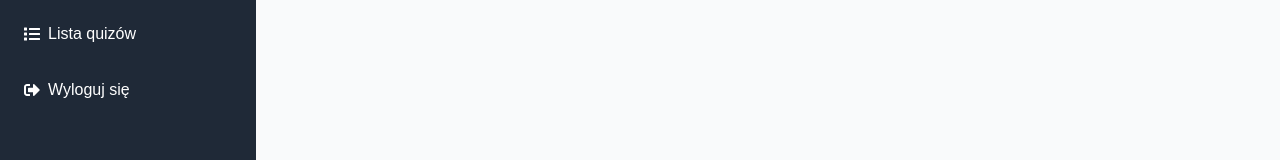
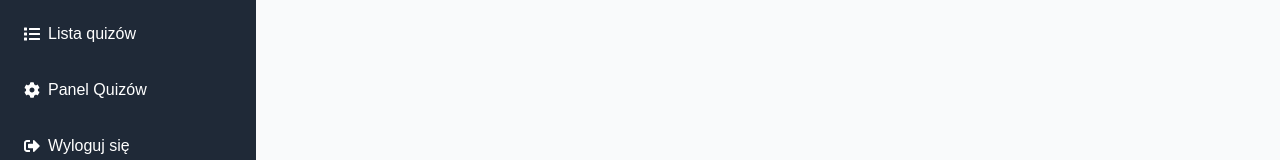
Before and after one commit to matek10000/quiz-app, a Next.js app: page / in a window 1280 px wide. Shown: the part 158-318 px from the top of the page. Built offline with nearby package versions, Linux system fonts and the light colour scheme; no server answers; sample sign-in values are in the browser's storage.

Commit message:
Dodanie do Sidebaru panelu quizzów

```diff
--- a/app/components/user/SidebarMenu.js
+++ b/app/components/user/SidebarMenu.js
@@ -1,7 +1,7 @@
 'use client';
 
 import { useAuth } from '@/app/lib/AuthContext'; // Hook do zarządzania stanem użytkownika
-import { FaUser, FaSignInAlt, FaSignOutAlt, FaHome, FaUserEdit, FaList } from 'react-icons/fa';
+import { FaUser, FaSignInAlt, FaSignOutAlt, FaHome, FaUserEdit, FaList, FaCog } from 'react-icons/fa';
 import Link from 'next/link';
 import UserMenu from './UserMenu'; // Komponent użytkownika z dynamicznym zdjęciem profilowym
 
@@ -26,6 +26,10 @@ export default function SidebarMenu() {
             <Link href="/quizzes" className="flex items-center gap-2 hover:bg-gray-700 p-2 rounded">
               <FaList />
               <span>Lista quizów</span>
+            </Link>
+            <Link href="/quizzes/panel" className="flex items-center gap-2 hover:bg-gray-700 p-2 rounded">
+              <FaCog />
+              <span>Panel Quizów</span>
             </Link>
             <Link href="/user/signout" className="flex items-center gap-2 hover:bg-gray-700 p-2 rounded">
               <FaSignOutAlt />
```
